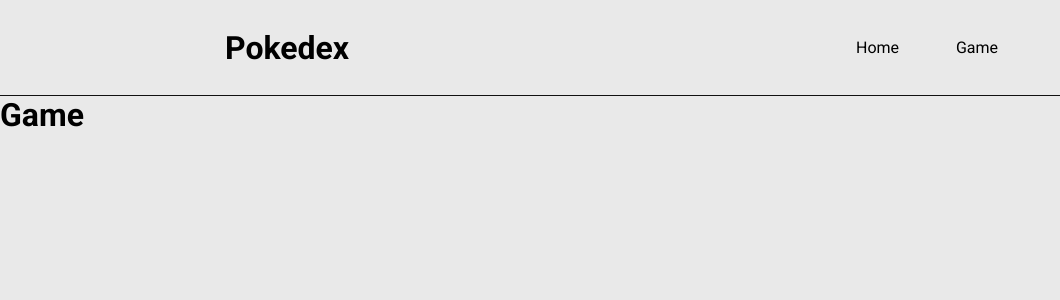
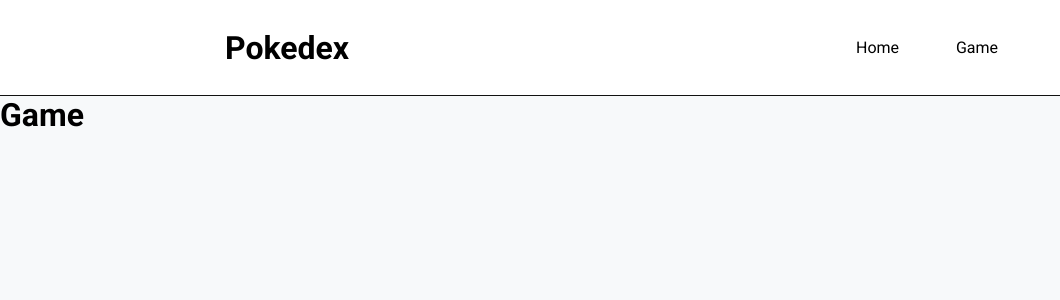
Before and after one commit to Aldovani/next-pokedex, a Next.js app: page /game in a window 1280 px wide. Shown: the top 300 px of the page, without its empty margins (0-1060 px from the left). Built offline with nearby package versions, Linux system fonts and the light colour scheme.

Commit message:
mudanças styles

```diff
--- a/src/components/Card/index.tsx
+++ b/src/components/Card/index.tsx
@@ -8,7 +8,7 @@
         src={`https://raw.githubusercontent.com/PokeAPI/sprites/master/sprites/pokemon/${name.entry_number}.png`}
         alt=""
       />
-      <p>
+      <p >
     {`#${name.entry_number} `}
       </p>
         <p>{name.pokemon_species.name}</p>
--- a/src/components/Card/style.module.css
+++ b/src/components/Card/style.module.css
@@ -9,7 +9,7 @@
   border-radius: 1rem;
 transition: all 0.5s;
 box-shadow: 3px 3px 0 2px rgba(0, 0, 0, 0.5);
-background: #77afe2;
+background: #505050;
 }
 
 .Card:hover{
@@ -22,12 +22,12 @@
   font-size: 0;
   width: 20px;
   height: 20px;
-  color: #8d8df7;
+
 }
 
 .Card p{
 text-align: center;
-color: #000000;
+color: #ffffff;
 font-size: 18px;
 }
 .Card p:last-of-type{
--- a/src/components/header/style.module.css
+++ b/src/components/header/style.module.css
@@ -4,6 +4,7 @@
   align-items: center;
   height: 6rem;
   border-bottom: 1px solid #111;
+  background: #fff;
 }
 
 .header nav{
--- a/src/pages/index.tsx
+++ b/src/pages/index.tsx
@@ -6,7 +6,7 @@
 export default function Home({ pokemon }) {
   const listPokemon = pokemon.pokemon_entries;
   return (
-    <div className={styles.names}>
+    <div className={styles.container}>
       {listPokemon.map((e) => {
        return <Card key={e.entry_number} name={e}  />;
        })}
--- a/src/styles/Home.module.css
+++ b/src/styles/Home.module.css
@@ -1,4 +1,4 @@
-.names{
+.container{
   display: flex;
   align-items: center;
   justify-content: center;
--- a/src/styles/globals.css
+++ b/src/styles/globals.css
@@ -27,7 +27,7 @@
   padding: 0;
   margin: 0;
   font-family: 'Roboto', sans-serif;
-  background: #e9e9e9;
+  background: #f7f9fa;
 }
 ::-webkit-scrollbar{
   display: none;
```
